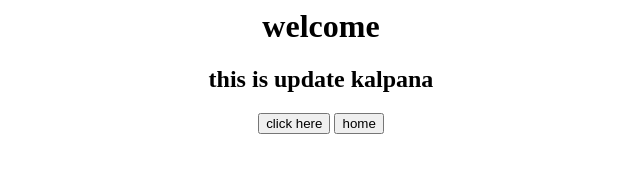
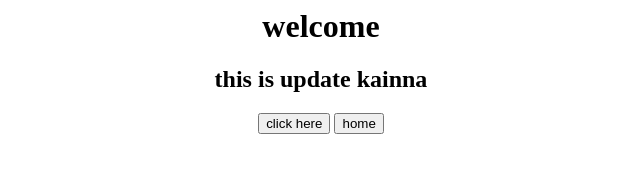
Before and after one commit to yellineedikalpana/mycode, a plain HTML site: page index.html in a window 1280 px wide. Shown: the full height of the page, 319-959 px from the left. Drawn offline with Linux system fonts and the light colour scheme.

Commit message:
Update index.html

```diff
--- a/index.html
+++ b/index.html
@@ -5,7 +5,7 @@
 <body>
     <center>
         <h1> welcome </h1>
-        <h2> this is update kalpana </h2>
+        <h2> this is update kainna </h2>
         <button> click here </button>
 	<button> home </button>
     </center>
```
